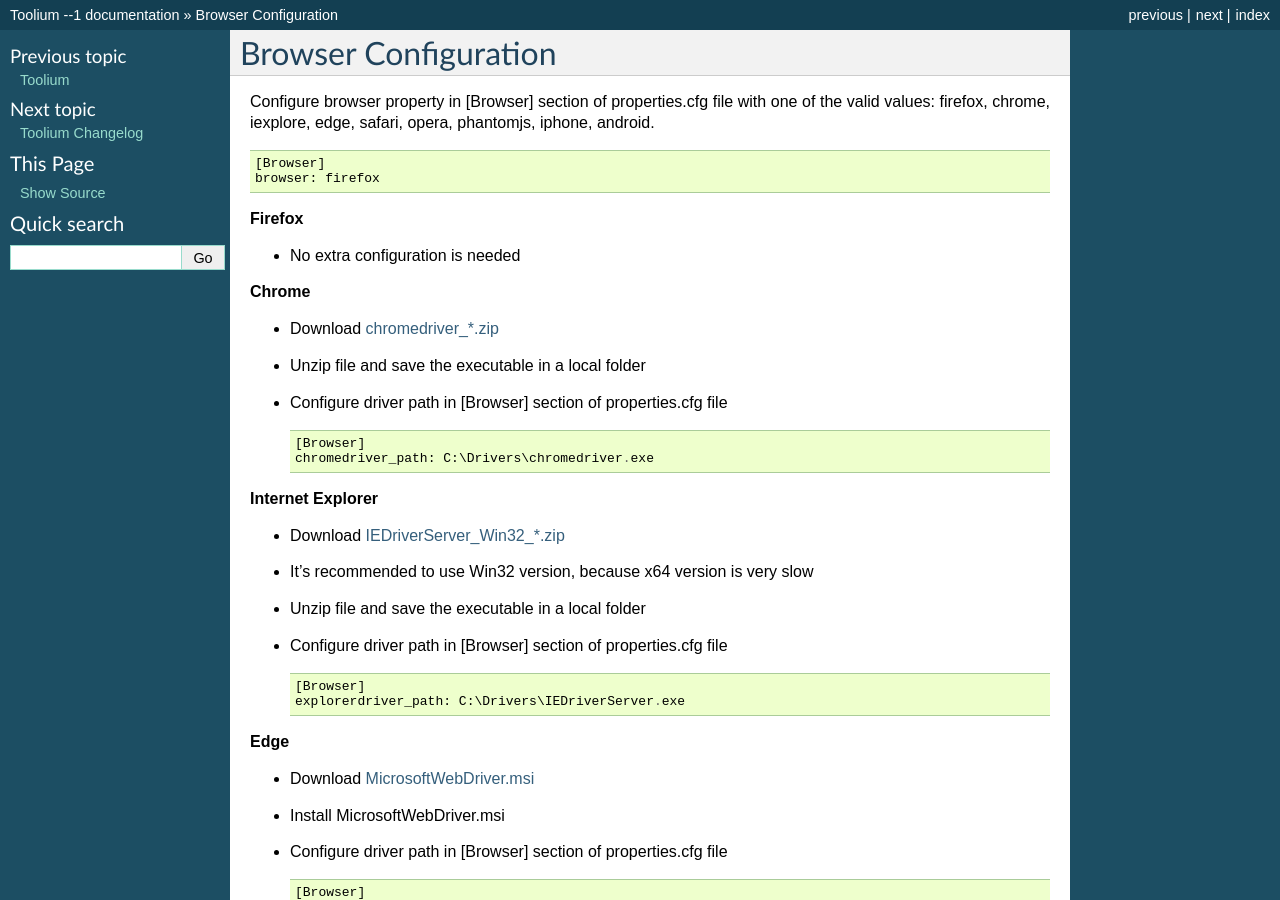
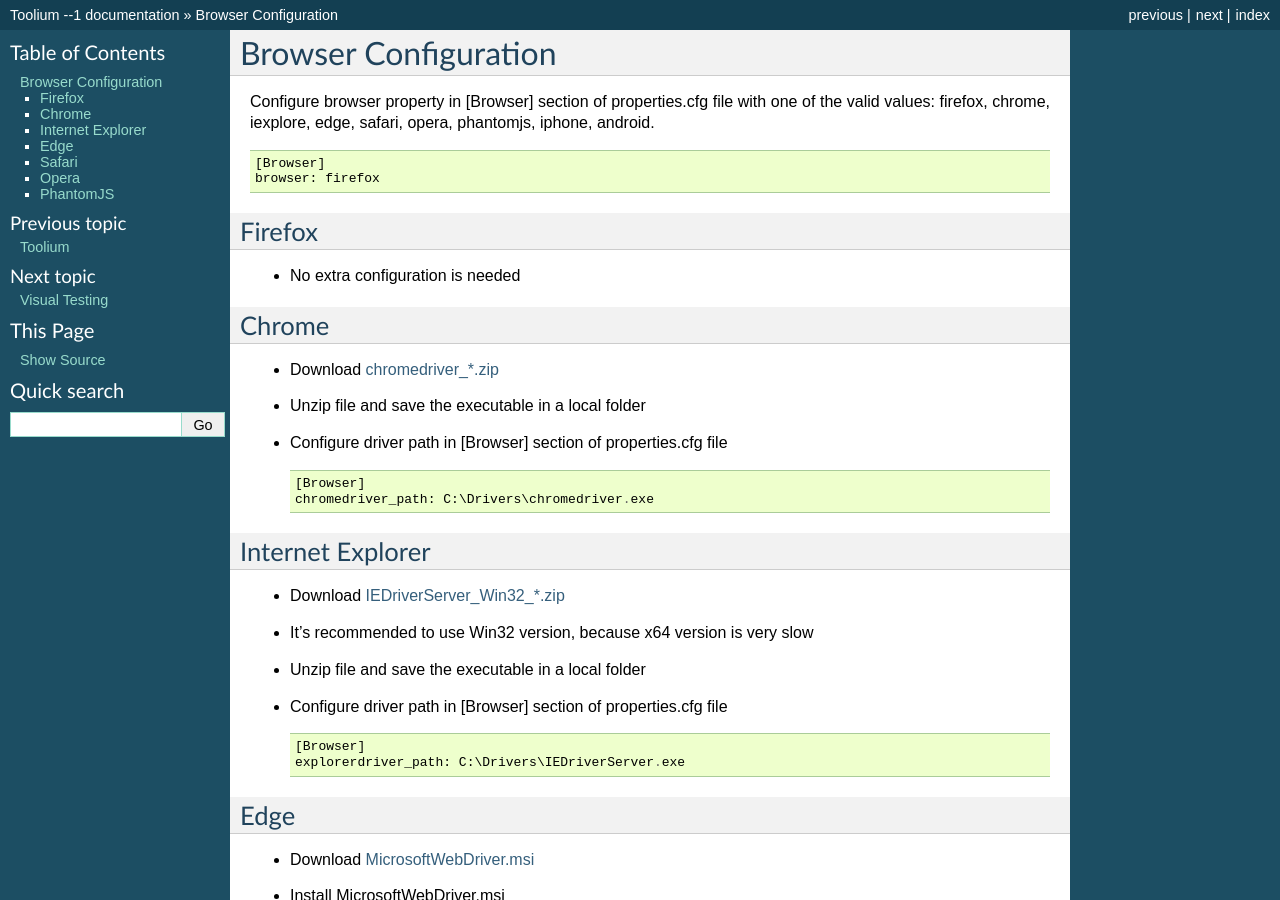
Before and after one commit to Telefonica/toolium, a Sphinx documentation site: the page built from docs/browser_configuration.rst, in a window 1280 px wide and 900 px high. Built offline with Sphinx 7.4.7, drawn with Linux system fonts in a browser that asks for light colours.

Commit message:
Add visual testing documentation

```diff
--- a/README.rst
+++ b/README.rst
@@ -72,7 +72,7 @@
 
 - `Choosing driver through a configuration file </docs/browser_configuration.rst>`_
 - Page Object pattern
-- Visual testing solution
+- `Visual testing solution </docs/visual_testing.rst>`_
 - Make a screenshot in the happenning of an error
 
 Documentation
--- a/docs/browser_configuration.rst
+++ b/docs/browser_configuration.rst
@@ -7,11 +7,13 @@
     [Browser]
     browser: firefox
 
-**Firefox**
+Firefox
+~~~~~~~
 
 - No extra configuration is needed
 
-**Chrome**
+Chrome
+~~~~~~
 
 - Download `chromedriver_*.zip <http://chromedriver.storage.googleapis.com/index.html>`_
 - Unzip file and save the executable in a local folder
@@ -20,7 +22,8 @@
     [Browser]
     chromedriver_path: C:\Drivers\chromedriver.exe
 
-**Internet Explorer**
+Internet Explorer
+~~~~~~~~~~~~~~~~~
 
 - Download `IEDriverServer_Win32_*.zip <http://selenium-release.storage.googleapis.com/index.html>`_
 - It's recommended to use Win32 version, because x64 version is very slow
@@ -30,7 +33,8 @@
     [Browser]
     explorerdriver_path: C:\Drivers\IEDriverServer.exe
 
-**Edge**
+Edge
+~~~~
 
 - Download `MicrosoftWebDriver.msi <https://www.microsoft.com/en-us/download/details.aspx?id=48212>`_
 - Install MicrosoftWebDriver.msi
@@ -39,12 +43,14 @@
     [Browser]
     edgedriver_path: C:\Drivers\MicrosoftWebDriver.exe
 
-**Safari**
+Safari
+~~~~~~
 
 - Download `SafariDriver.safariextz <http://selenium-release.storage.googleapis.com/index.html>`_
 - Open file in Safari and install it
 
-**Opera**
+Opera
+~~~~~
 
 - Download `operadriver_*.zip <https://github.com/operasoftware/operachromiumdriver/releases>`_
 - Unzip file and save the executable in a local folder
@@ -53,7 +59,8 @@
     [Browser]
     operadriver_path: C:\Drivers\operadriver.exe
 
-**PhantomJS**
+PhantomJS
+~~~~~~~~~
 
 - Download `phantomjs-*.zip <http://phantomjs.org/download.html>`_
 - Unzip file and save the executable in a local folder
--- a/docs/index.rst
+++ b/docs/index.rst
@@ -11,7 +11,7 @@
 
 - `Choosing driver through a configuration file <browser_configuration.html>`_
 - Page Object pattern
-- Visual testing solution
+- `Visual testing solution <visual_testing.html>`_
 - Make a screenshot in the happenning of an error
 
 Library Reference
@@ -21,6 +21,7 @@
    :hidden:
 
    browser_configuration.rst
+   visual_testing.rst
    Changelog <changelog.rst>
 
 .. toctree::
--- a/setup.py
+++ b/setup.py
@@ -34,8 +34,9 @@
 
     # Change rst urls to ReadTheDocs html urls
     docs_url = 'http://toolium.readthedocs.org/en/latest'
-    description = readme.replace('/docs/browser_configuration.rst', docs_url + '/browser_configuration.html').replace(
-        '/CHANGELOG.rst', docs_url + '/changelog.html')
+    description = readme.replace('/CHANGELOG.rst', '{}/changelog.html'.format(docs_url))
+    for doc in ['browser_configuration', 'visual_testing']:
+        description = description.replace('/docs/{}.rst'.format(doc), '{}/{}.html'.format(docs_url, doc))
     return description
 
 
--- a/toolium/resources/VisualTestsTemplate.html
+++ b/toolium/resources/VisualTestsTemplate.html
@@ -14,7 +14,7 @@
         <table class="table">
             <thead>
                 <tr>
-                    <th>Test name (screenshot name)</td>
+                    <th>Test name<br>(screenshot name)</td>
                     <th class="image">Baseline</td>
                     <th class="image">Screenshot</td>
                     <th class="image">Diff</td>
```
Also changed, not shown: docs/visual_testing.rst (added, +126 -0 lines), docs/visual_testing.jpg (added), 1 other file.
